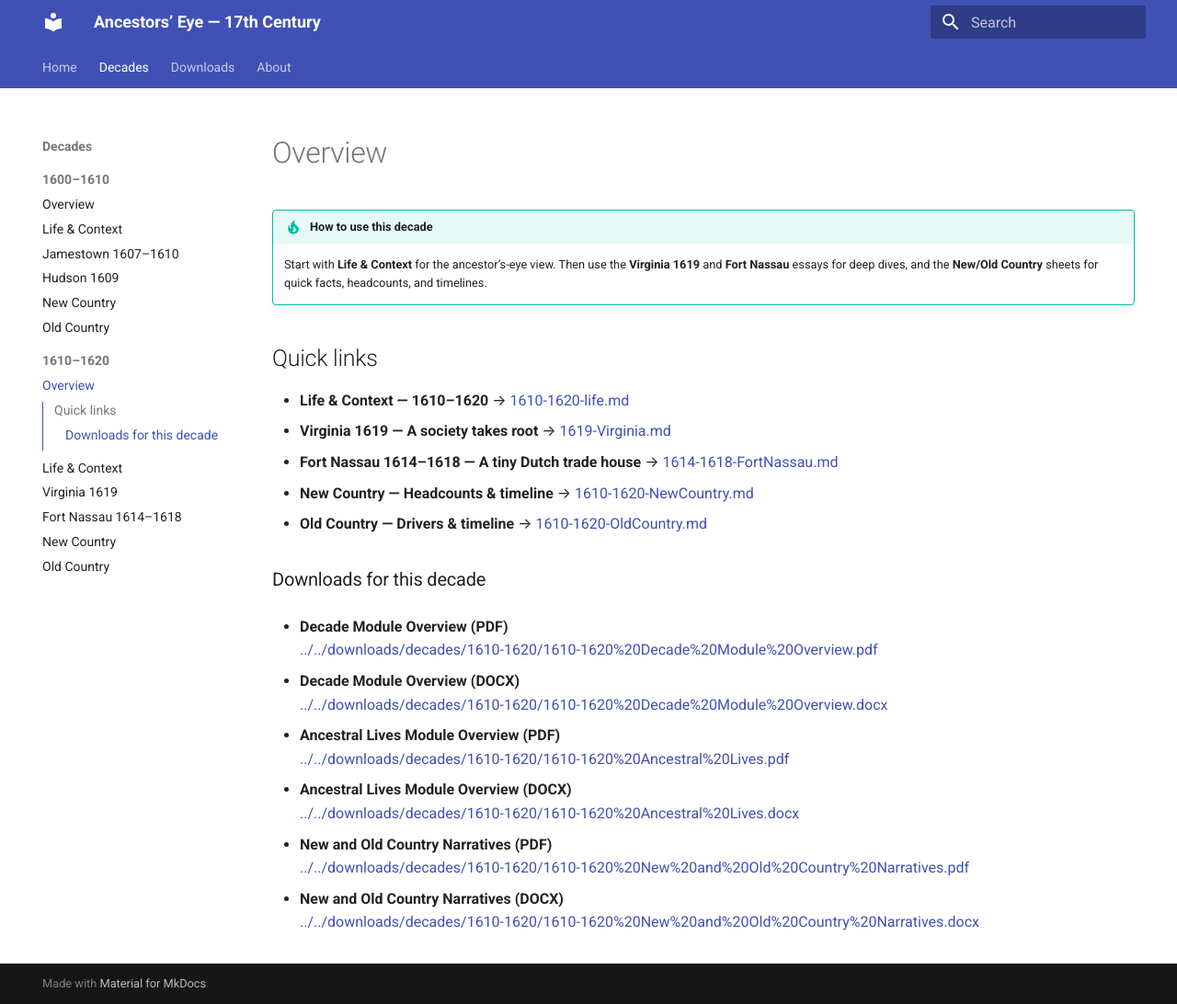
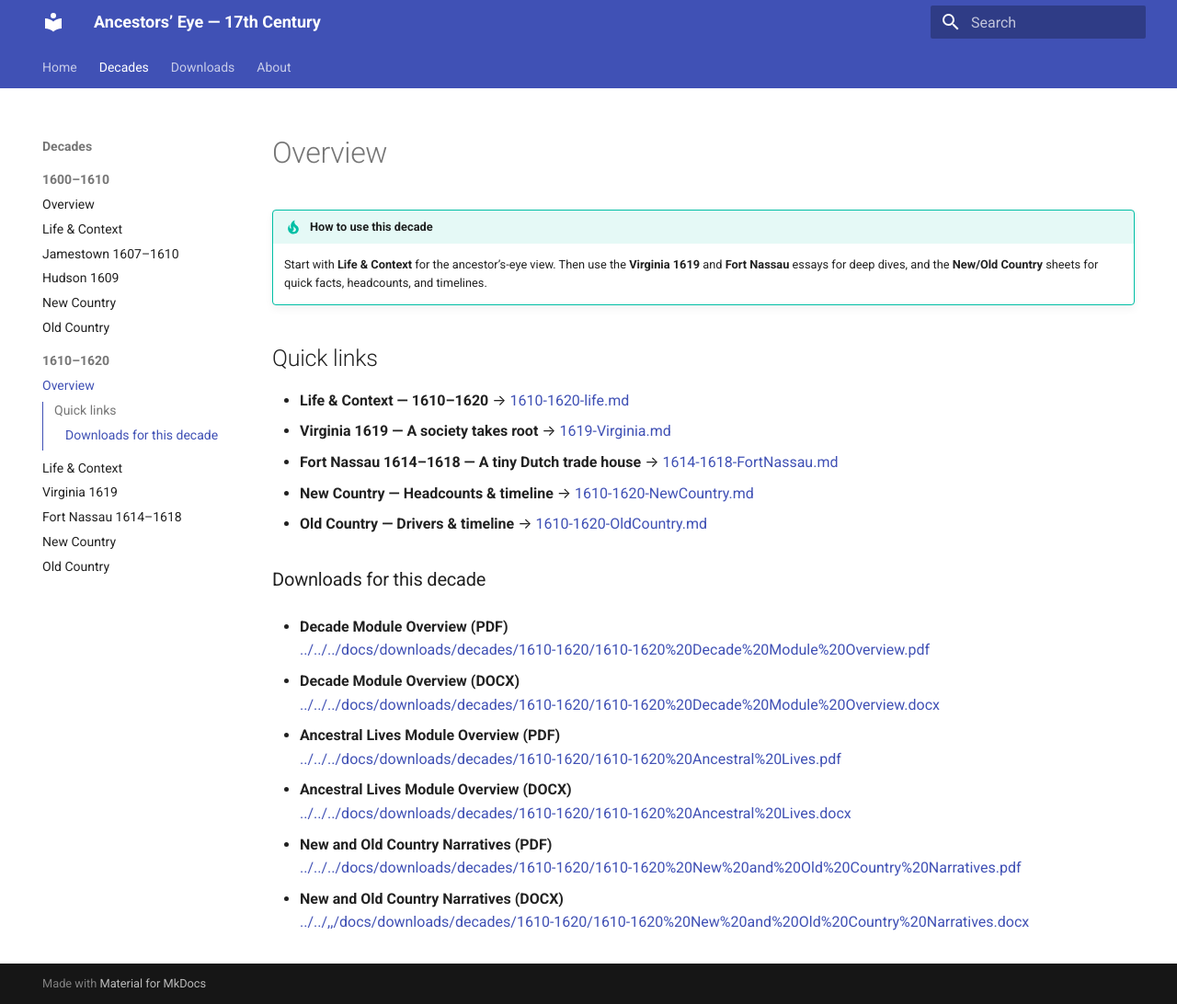
Before and after one commit to BillWorstell/WorstellWitnessWaybackMachine, an MkDocs documentation site: the page built from docs/decades/1610-1620/1610-1620.md, in a window 1280 px wide and 1092 px high. Shown: the whole window at 92% size. Built offline with MkDocs 1.6.1 and Material for MkDocs 9.7.7, drawn with Linux system fonts in a browser that asks for light colours.

Commit message:
Update 1610-1620.md

```diff
--- a/docs/decades/1610-1620/1610-1620.md
+++ b/docs/decades/1610-1620/1610-1620.md
@@ -17,19 +17,19 @@
 ### Downloads for this decade
 
 - **Decade Module Overview (PDF)**
-  [../../downloads/decades/1610-1620/1610-1620%20Decade%20Module%20Overview.pdf](../../downloads/decades/1610-1620/1610-1620%20Decade%20Module%20Overview.pdf)
+  [../../../docs/downloads/decades/1610-1620/1610-1620%20Decade%20Module%20Overview.pdf](../../../docs/downloads/decades/1610-1620/1610-1620%20Decade%20Module%20Overview.pdf)
 
 - **Decade Module Overview (DOCX)**
-  [../../downloads/decades/1610-1620/1610-1620%20Decade%20Module%20Overview.docx](../../downloads/decades/1610-1620/1610-1620%20Decade%20Module%20Overview.docx)
+  [../../../docs/downloads/decades/1610-1620/1610-1620%20Decade%20Module%20Overview.docx](../../../docs/downloads/decades/1610-1620/1610-1620%20Decade%20Module%20Overview.docx)
 
 - **Ancestral Lives Module Overview (PDF)**
-  [../../downloads/decades/1610-1620/1610-1620%20Ancestral%20Lives.pdf](../../downloads/decades/1610-1620/1610-1620%20Ancestral%20Lives.pdf)
+  [../../../docs/downloads/decades/1610-1620/1610-1620%20Ancestral%20Lives.pdf](../../../docs/downloads/decades/1610-1620/1610-1620%20Ancestral%20Lives.pdf)
 
 - **Ancestral Lives Module Overview (DOCX)**
-  [../../downloads/decades/1610-1620/1610-1620%20Ancestral%20Lives.docx](../../downloads/decades/1610-1620/1610-1620%20Ancestral%20Lives.docx)
+  [../../../docs/downloads/decades/1610-1620/1610-1620%20Ancestral%20Lives.docx](../../../docs/downloads/decades/1610-1620/1610-1620%20Ancestral%20Lives.docx)
 
 - **New and Old Country Narratives (PDF)**
-  [../../downloads/decades/1610-1620/1610-1620%20New%20and%20Old%20Country%20Narratives.pdf](../../downloads/decades/1610-1620/1610-1620%20New%20and%20Old%20Country%20Narratives.pdf)
+  [../../../docs/downloads/decades/1610-1620/1610-1620%20New%20and%20Old%20Country%20Narratives.pdf](../../../docs/downloads/decades/1610-1620/1610-1620%20New%20and%20Old%20Country%20Narratives.pdf)
 
 - **New and Old Country Narratives (DOCX)**
-  [../../downloads/decades/1610-1620/1610-1620%20New%20and%20Old%20Country%20Narratives.docx](../../downloads/decades/1610-1620/1610-1620%20New%20and%20Old%20Country%20Narratives.docx)
+  [../../,,/docs/downloads/decades/1610-1620/1610-1620%20New%20and%20Old%20Country%20Narratives.docx](../../../docs/downloads/decades/1610-1620/1610-1620%20New%20and%20Old%20Country%20Narratives.docx)
```
